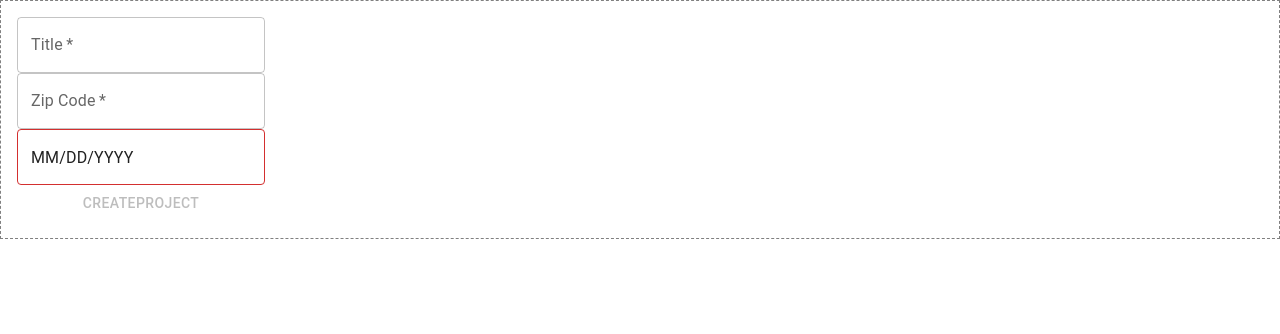
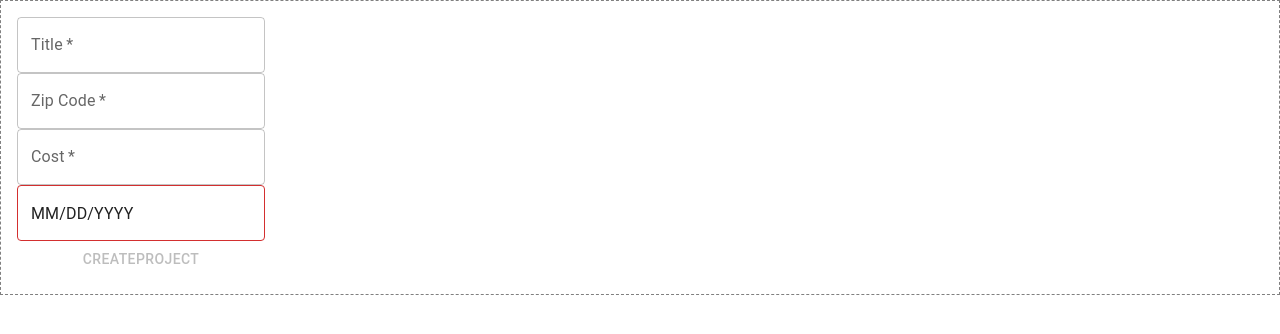
Before and after one commit to joaovill/productDevTest, a Next.js app in the folder front-next-app/: page /components/projectForm in a window 1280 px wide. Shown: the top 334 px of the page. Built offline with nearby package versions, Linux system fonts and the light colour scheme.

Commit message:
request to create project working properly, now when i create a project also io close the modal and ask again for the list of projects by passing a handle for the modal action

```diff
--- a/front-next-app/pages/components/navDashboard.tsx
+++ b/front-next-app/pages/components/navDashboard.tsx
@@ -4,12 +4,13 @@ import ProjectForm from './projectForm';
 import { useState } from 'react';
 import styles from '../styles/navDashboard.module.css'
 
-function NavDashboard () {
+function NavDashboard ({handleGetProjects}: getProjects) {
 	const [open, setOpen] = useState<boolean>(false)
 
 	const handleOpen = (arg: boolean) =>{
 		setOpen(arg)
 	}
+
 	return (
 		<div>
 			<Button onClick={() => {handleOpen(true)}}>Create New Project +</Button>
@@ -17,7 +18,7 @@ function NavDashboard () {
 			<Modal open={open} onClose={() => {handleOpen(false)}}>
 				<Box className={styles.modalBox} >
 					<span className={styles.titleModal}>Create a New Project</span>
-					<ProjectForm />
+					<ProjectForm handleGetProjects={handleGetProjects}  handleOpen={handleOpen} />
 				</Box>
 			</Modal>
 		</div>
--- a/front-next-app/pages/components/projectForm.tsx
+++ b/front-next-app/pages/components/projectForm.tsx
@@ -1,25 +1,27 @@
-import { zipCodeMask, nameMask } from '@/utils/validateMasks';
-import { Box, Button, FormControl, TextField } from '@mui/material';
 import { useState } from 'react';
 import { useRouter } from 'next/router';
+
+import { Box, Button, FormControl, TextField } from '@mui/material';
 import { DatePicker, LocalizationProvider } from '@mui/x-date-pickers';
 import { AdapterDayjs } from '@mui/x-date-pickers/AdapterDayjs'
+
+import { zipCodeMask, nameMask, priceMask } from '@/utils/validateMasks';
 import { fetchCreateProject } from '@/utils/projectsActions';
 
-function ProjectForm () {
+function ProjectForm ({handleOpen, handleGetProjects}: handleProjectFormActions) {
 	const router = useRouter()
 
 	const [title, setTitle] = useState<string>("")
 	const [errorTitle, setErrorTitle] = useState<boolean>(false)
 
-  const [zipCode, setZipCode] = useState<string>("")
+	const [zipCode, setZipCode] = useState<string>("")
 	const [errorZipCode, setErrorZipCode] = useState<boolean>(false)
 
-  const [cost, setCost] = useState<number>(0)
-	const [errorCost, setCostError] = useState<boolean>(false)
+	const [cost, setCost] = useState<string>("")
+	const [errorCost, setErrorCost] = useState<boolean>(false)
 
 	const [deadline, setDate] = useState<string>("")
-	const [errorDate, setDateError] = useState<boolean>(false)
+	const [errorDate, setErrorDate] = useState<boolean>(false)
 
 	const [errorMsg, setErrorMsg] = useState<string>("")
 
@@ -28,11 +30,18 @@ function ProjectForm () {
 		event.preventDefault()
 
 		const tokenData = localStorage.getItem('token');
-			if(tokenData){
-				const dataProject = await fetchCreateProject({token:tokenData, title, cost, deadline, zip_code: zipCode}).then((res) => {
-					console.log(res)
-				})
-			}
+		console.log(tokenData)
+		if(tokenData){
+			const zipCodeCleaned = parseInt(zipCode.replace(/\D/g,''));
+			const costNumber = parseInt(cost.replace(/\D/g,''));
+
+			const dataProject = await fetchCreateProject({token:tokenData, title, cost: costNumber, deadline, zip_code: zipCodeCleaned}).then((res) => {
+				if(res.project?.id){
+					handleOpen(false)
+					handleGetProjects(tokenData)
+				}
+			})
+		}
 	}
 
 	/* Maybe to export validations to Utils, but at the time this is using only here so it is not necessary */
@@ -47,6 +56,11 @@ function ProjectForm () {
 	const handleValidateZipCode = (zipCode: string) => {
 		(zipCode.length > 8) ?
 			setErrorZipCode(false) : setErrorZipCode(true)
+	}
+
+	const handleValidateCost = (cost: string) => {
+		(cost.length > 9) ?
+			setErrorCost(false) : setErrorCost(true)
 	}
 
 	const handleDisable = (): boolean => {
@@ -83,6 +97,17 @@ function ProjectForm () {
 						{errorZipCode && <span className='error-msg'>The zipCode must be in this shape (00000-000).</span>}
 					</div>
 					<div>
+					<TextField
+							onBlur={ e => { handleValidateCost(e.target.value) } }
+							onChange={ e => { setCost(priceMask(e.target.value))} }
+							value={cost} required id="outlined-cost"
+							label="Cost" variant="outlined"
+							placeholder='Cost'
+							inputProps={{ maxLength: 15 }}
+						/>
+						{errorCost && <span className='error-msg'> The minimun budget is $ 1000. </span>}
+					</div>
+					<div>
 					<LocalizationProvider dateAdapter={AdapterDayjs}>
             <DatePicker value={deadline} onChange={ (e: any) => { setDate(e.$d.toISOString()) }}/>
 					</LocalizationProvider>
--- a/front-next-app/utils/projectsActions.tsx
+++ b/front-next-app/utils/projectsActions.tsx
@@ -22,16 +22,20 @@ export async function fetchAllProjects(token: string): Promise<ProjectsResponse>
 
 
 export async function fetchCreateProject(dataProject: CreateProject): Promise<ProjectResponse> {
+    console.log(dataProject)
+    const config = {
+        headers: { Authorization: `Bearer ${dataProject.token}` }
+    };
+    const bodyParams = {
+        ...dataProject,
+            token: undefined
+        }
 	try {
-		const {data} = await axios.post('http://localhost:8000/project', {
-			headers: ({
-				Authorization: 'Bearer ' + dataProject.token
-			}),
-            body: {
-                ...dataProject,
-                token: undefined
-            }
-		});
+		const {data} = await axios.post(
+            'http://localhost:8000/project',
+            bodyParams,
+			config
+		);
 
 		return {
             project: data
--- a/front-next-app/utils/validateMasks.tsx
+++ b/front-next-app/utils/validateMasks.tsx
@@ -15,4 +15,12 @@ export const zipCodeMask = (value: string) => {
 	value = value.replace(/\D/g,'')
 	value = value.replace(/(\d{5})(\d)/,'$1-$2')
 	return value
+}
+
+export const priceMask = (value: string) => {
+	if (!value) return ""
+	value = value.replace(/\D/g,'')
+	value = new Intl.NumberFormat('pt-BR', { minimumFractionDigits: 2 }).format(
+		parseFloat(value) / 100)
+	return "$ " + value
   }
```
Also changed, not shown: front-next-app/pages/components/ProjectList.tsx (added, +12 -0 lines), front-next-app/pages/index.tsx (+8 -1 lines), front-next-app/types/handleClose.ts (added, +8 -0 lines), 1 other file (tests, documents, lock files or other folders).
